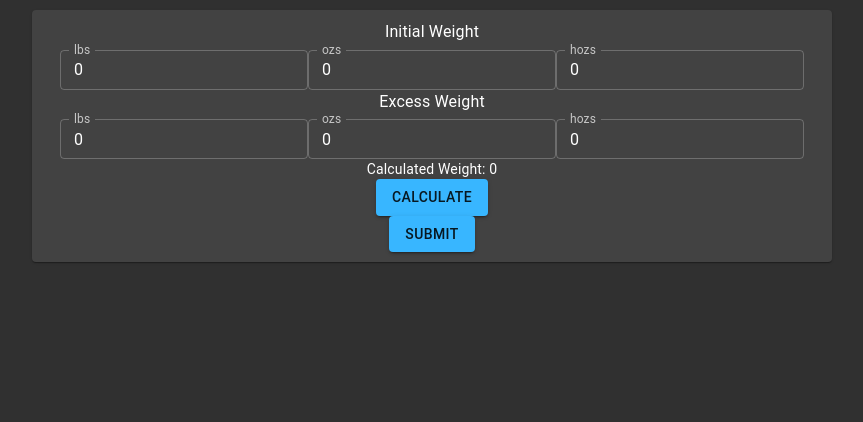
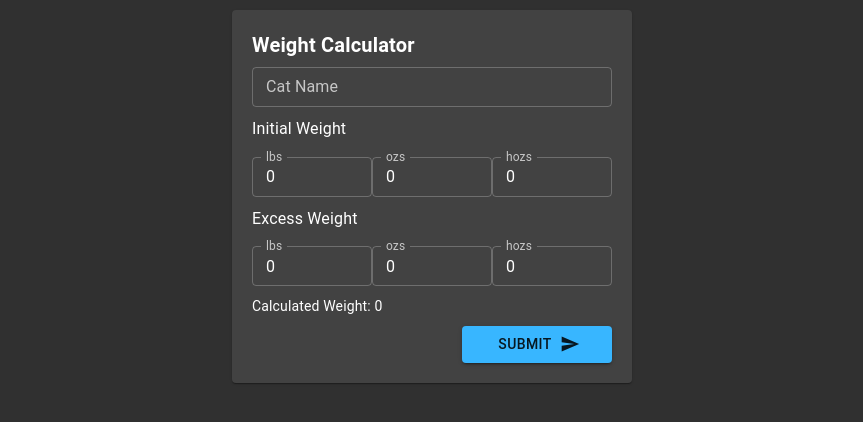
Before and after one commit to wunderlej/shelter-poc, a React (Create React App) app: page / in a window 1280 px wide. Shown: the top 422 px of the page, without its empty margins (208-1071 px from the left). Built offline with nearby package versions, Linux system fonts and the light colour scheme; no server answers.

Commit message:
weight form outline complete

```diff
--- a/package.json
+++ b/package.json
@@ -4,6 +4,7 @@
   "private": true,
   "dependencies": {
     "@material-ui/core": "^4.9.13",
+    "@material-ui/icons": "^4.9.1",
     "@testing-library/jest-dom": "^4.2.4",
     "@testing-library/react": "^9.5.0",
     "@testing-library/user-event": "^7.1.2",
--- a/src/WeightForm.js
+++ b/src/WeightForm.js
@@ -4,21 +4,39 @@ import moment from 'moment';
 import { withStyles } from '@material-ui/core/styles';
 import { Card, TextField, Button } from '@material-ui/core';
 import Typography from '@material-ui/core/Typography';
+import SendIcon from '@material-ui/icons/Send';
 
 const styles = {
     root: {
         display: 'flex',
         flexDirection: 'column',
-        justifyContent: 'center',
-        alignItems: 'center'
+        // padding: '15px'
+        // justifyContent: 'center',
+        // alignItems: 'center'
     },
     formContainer: {
-        width: '800px',
         margin: '10px auto',
-        padding: '10px'
+        padding: '20px',
+        maxWidth: '400px'
+    },
+    titleText: {
+        fontSize: '1.25rem',
+        fontWeight: 'bold'
+    },
+    nameTextField: {
+        // width: '300px'
     },
     text: {
-        textAlign: 'left'
+        // marginRight: 'auto'
+        padding: '10px 0'
+    },
+    numContainer: {
+        display: 'flex',
+        justifyContent: 'space-between'
+    },
+    submitButton: {
+        width: '150px',
+        marginLeft: 'auto'
     }
 }
 
@@ -32,7 +50,8 @@ class WeightForm extends React.PureComponent {
         ewOzs: 0,
         ewHalfOzs: 0,
         calcWeight: 0,
-        displayWeight: '0'
+        displayWeight: '0',
+        catName: ''
     }
 
     changeHandler = (e) => {
@@ -53,7 +72,7 @@ class WeightForm extends React.PureComponent {
             })
     }
 
-    handleChange = (e) => {
+    handleNumChange = (e) => {
         if (e.target.value !== "") {
             this.setState({ [e.target.name]: parseInt(e.target.value) })
         } else {
@@ -61,43 +80,9 @@ class WeightForm extends React.PureComponent {
         }
     }
 
-    // handleBlur = (e) => {
-    //     let inputNum = parseInt(e.target.value)
-    //     switch (e.target.name) {
-    //         case 'pounds':
-    //             console.log(inputNum)
-    //             console.log(this.state.pounds)
-    //             if (this.state.pounds === inputNum) {
-    //                 this.setState({ calcWeight: this.state.calcWeight + (inputNum * 16 * 10) })
-    //             }
-    //             break;
-    //         case 'ozs':
-    //             if (this.state.ozs !== inputNum) {
-    //                 this.setState({ calcWeight: this.state.calcWeight + (inputNum * 10) })
-    //             }
-    //             break;
-    //         case 'halfOzs':
-    //             if (this.state.halfOzs !== inputNum) {
-    //                 this.setState({ calcWeight: this.state.calcWeight + inputNum })
-    //             }
-    //             break;
-    //         case 'ewPounds':
-    //             if (this.state.ewPounds !== inputNum) {
-    //                 this.setState({ calcWeight: this.state.calcWeight - (inputNum * 16 * 10) })
-    //             }
-    //             break;
-    //         case 'ewOzs':
-    //             if (this.state.ewOzs !== inputNum) {
-    //                 this.setState({ calcWeight: this.state.calcWeight - (inputNum * 10) })
-    //             }
-    //             break;
-    //         case 'ewHalfOzs':
-    //             if (this.state.ewHalfOzs !== inputNum) {
-    //                 this.setState({ calcWeight: this.state.calcWeight - inputNum })
-    //             }
-    //             break;
-    //     }
-    // }
+    handleChange = (e) => {
+        this.setState({ [e.target.name]: e.target.value })
+    }
 
     handleSubmit = () => {
 
@@ -110,30 +95,34 @@ class WeightForm extends React.PureComponent {
 
         let leftOverHalfOzs = calcHalfOzs % 10
         let calcOzs = Math.floor(calcHalfOzs / 10)
-        this.setState({ displayWeight: `${calcOzs} ozs ${leftOverHalfOzs} hozs` })
+        let leftOverOzs = calcOzs % 16
+        let calcPounds = Math.floor(calcOzs / 16)
+        this.setState({ displayWeight: `${calcPounds} lbs ${leftOverOzs} ozs ${leftOverHalfOzs} hozs` })
     }
 
     render() {
-        const { cats, pounds, ozs, halfOzs, ewPounds, ewOzs, ewHalfOzs, calcWeight, displayWeight } = this.state;
+        const { cats, pounds, ozs, halfOzs, ewPounds, ewOzs, ewHalfOzs, calcWeight, displayWeight, catName } = this.state;
         const { classes } = this.props;
         return (
             <Card className={classes.formContainer}>
                 <form className={classes.root}>
+                    <Typography gutterBottom className={classes.titleText}>Weight Calculator</Typography>
+                    <TextField type='text' name='catName' value={catName} onChange={this.handleChange} label="Cat Name" variant="outlined" size="small" className={classes.nameTextField} />
                     <Typography gutterBottom className={classes.text}>Initial Weight</Typography>
-                    <div>
-                        <TextField type='number' name='pounds' value={pounds} onChange={this.handleChange} label="lbs" variant="outlined" size="small" />
-                        <TextField type='number' name='ozs' value={ozs} onChange={this.handleChange} label="ozs" variant="outlined" size="small" />
-                        <TextField type='number' name='halfOzs' value={halfOzs} onChange={this.handleChange} label="hozs" variant="outlined" size="small" />
+                    <div className={classes.numContainer}>
+                        <TextField type='number' name='pounds' value={pounds} onChange={this.handleNumChange} label="lbs" variant="outlined" size="small" onBlur={() => this.convertWeight(pounds, ozs, halfOzs, ewPounds, ewOzs, ewHalfOzs)} />
+                        <TextField type='number' name='ozs' value={ozs} onChange={this.handleNumChange} label="ozs" variant="outlined" size="small" onBlur={() => this.convertWeight(pounds, ozs, halfOzs, ewPounds, ewOzs, ewHalfOzs)} />
+                        <TextField type='number' name='halfOzs' value={halfOzs} onChange={this.handleNumChange} label="hozs" variant="outlined" size="small" onBlur={() => this.convertWeight(pounds, ozs, halfOzs, ewPounds, ewOzs, ewHalfOzs)} />
                     </div>
                     <Typography gutterBottom className={classes.text}>Excess Weight</Typography>
-                    <div>
-                        <TextField type='number' name='ewPounds' value={ewPounds} onChange={this.handleChange} label="lbs" variant="outlined" size="small" />
-                        <TextField type='number' name='ewOzs' value={ewOzs} onChange={this.handleChange} label="ozs" variant="outlined" size="small" />
-                        <TextField type='number' name='ewHalfOzs' value={ewHalfOzs} onChange={this.handleChange} label="hozs" variant="outlined" size="small" />
+                    <div className={classes.numContainer}>
+                        <TextField type='number' name='ewPounds' value={ewPounds} onChange={this.handleNumChange} label="lbs" variant="outlined" size="small" onBlur={() => this.convertWeight(pounds, ozs, halfOzs, ewPounds, ewOzs, ewHalfOzs)} />
+                        <TextField type='number' name='ewOzs' value={ewOzs} onChange={this.handleNumChange} label="ozs" variant="outlined" size="small" onBlur={() => this.convertWeight(pounds, ozs, halfOzs, ewPounds, ewOzs, ewHalfOzs)} />
+                        <TextField type='number' name='ewHalfOzs' value={ewHalfOzs} onChange={this.handleNumChange} label="hozs" variant="outlined" size="small" onBlur={() => this.convertWeight(pounds, ozs, halfOzs, ewPounds, ewOzs, ewHalfOzs)} />
                     </div>
                     <div className={classes.text}>Calculated Weight: {displayWeight}</div>
-                    <Button variant="contained" color="primary" onClick={() => this.convertWeight(pounds, ozs, halfOzs, ewPounds, ewOzs, ewHalfOzs)}>Calculate</Button>
-                    <Button variant="contained" color="primary">Submit</Button>
+                    {/* <Button variant="contained" color="primary" onClick={() => this.convertWeight(pounds, ozs, halfOzs, ewPounds, ewOzs, ewHalfOzs)}>Calculate</Button> */}
+                    <Button endIcon={<SendIcon/>} variant="contained" color="primary" className={classes.submitButton}>Submit</Button>
                 </form>
             </Card>
         );
```
Also changed, not shown: 1 other file (tests, documents, lock files or other folders).
